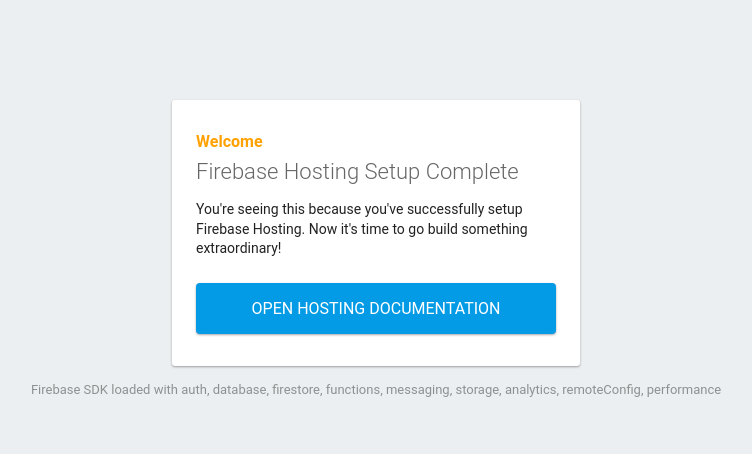
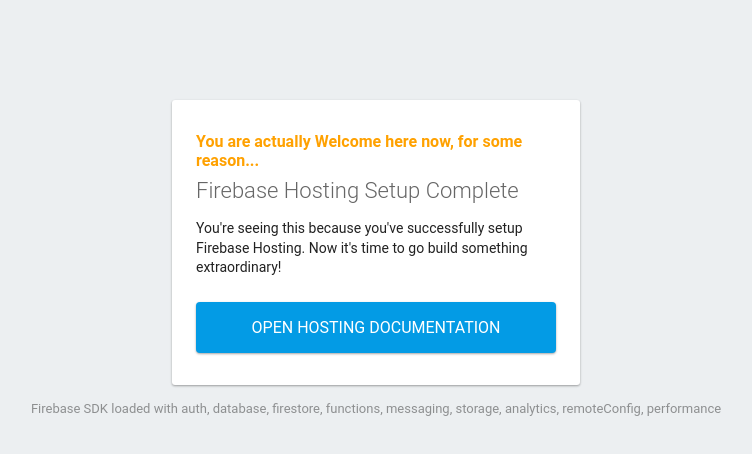
Before and after one commit to Bekiboo/Elevatus, a plain HTML site: page public/index.html in a window 1280 px wide. Shown: the whole page, without its empty margins (264-1016 px from the left). Drawn offline with Linux system fonts and the light colour scheme; some packages are replaced by stand-ins of ours.

Commit message:
first commit on branch test1

```diff
--- a/public/index.html
+++ b/public/index.html
@@ -40,7 +40,7 @@
   </head>
   <body>
     <div id="message">
-      <h2>Welcome</h2>
+      <h2>You are actually Welcome here now, for some reason...</h2>
       <h1>Firebase Hosting Setup Complete</h1>
       <p>You're seeing this because you've successfully setup Firebase Hosting. Now it's time to go build something extraordinary!</p>
       <a target="_blank" href="https://firebase.google.com/docs/hosting/">Open Hosting Documentation</a>
```
